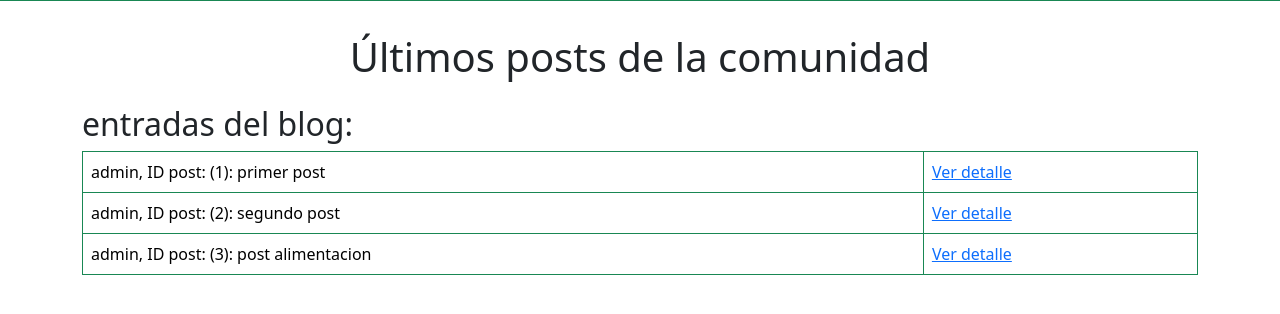
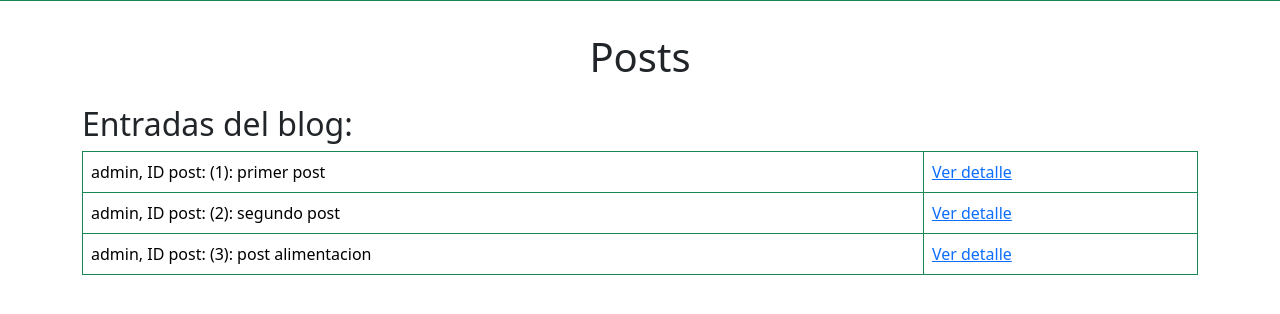
Before and after one commit to marcelolucianosm/pyplantilla, a Django app: page /blog/ in a window 1280 px wide. Shown: the part 73-387 px from the top of the page. Run offline with Django 5.2, Linux system fonts and the light colour scheme; data comes from the database, SQL or seed files in the repository; some libraries are stand-ins or nearby versions.

Commit message:
mas afinaciones

```diff
--- a/templates/blog/posts.html
+++ b/templates/blog/posts.html
@@ -4,12 +4,12 @@
 {% block contenido %}
 
 <header>
-    <h1 class="text-center py-3">Últimos posts de la comunidad</h1>
+    <h1 class="text-center py-3">Posts</h1>
 </header>
 
 <main class="container">
     <section id="posts">
-        <h2>entradas del blog:</h2>
+        <h2>Entradas del blog:</h2>
         <table class="table table-bordered border-success">
                 {% for post in posts %}
                 <tr>
```
Also changed, not shown: usuarios/README.md (added).
